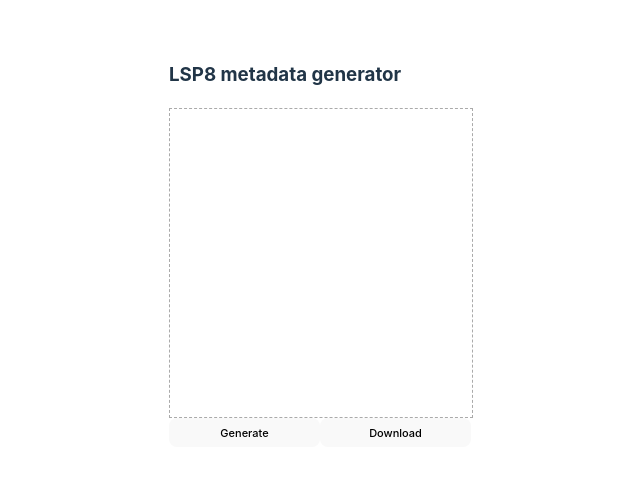
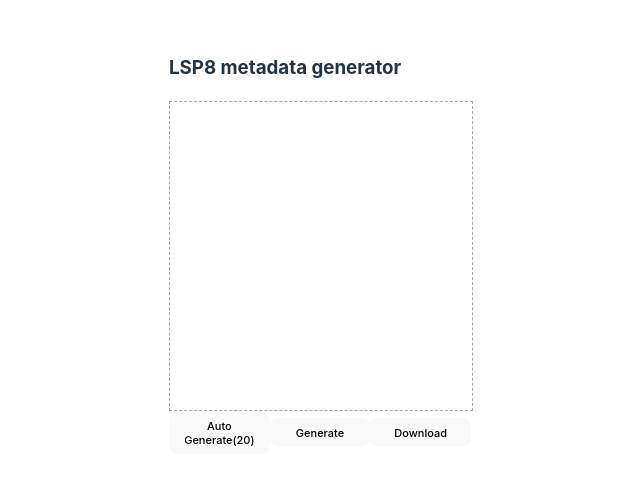
Before and after one commit to web3senior/forgemeta, a React (Vite) app: page / in a window 1280 px wide. Shown: the part 155-640 px from the top of the page, without its empty margins (320-960 px from the left). Built offline with nearby package versions, Linux system fonts and the light colour scheme; what pinata would draw is missing.

Commit message:
Add auto generatation

```diff
--- a/src/App.jsx
+++ b/src/App.jsx
@@ -121,7 +121,7 @@
   }
 
   const autoGenerate = async () => {
-    for (let i = 0; i < 200; i++) {
+    for (let i = 0; i < 20; i++) {
       // Generate
       await Promise.all([generate(`background`), generate(`skin`), generate(`eyes`), generate(`tattoo`), generate(`clothes`), generate(`headgear`)]).then((values) => {
         console.log(values)
@@ -170,7 +170,7 @@
           </svg>
         </div>
         <div className={`${styles.actions}`}>
-          {/* <button onClick={() => autoGenerate()}>Auto Generate</button> */}
+         <button onClick={() => autoGenerate()}>Auto Generate(20)</button>
           <button onClick={() => generateOne()}>Generate</button>
           <button onClick={() => download()}>Download</button>
           {/* <button onClick={() => upload()}>Upload</button> */}
```
